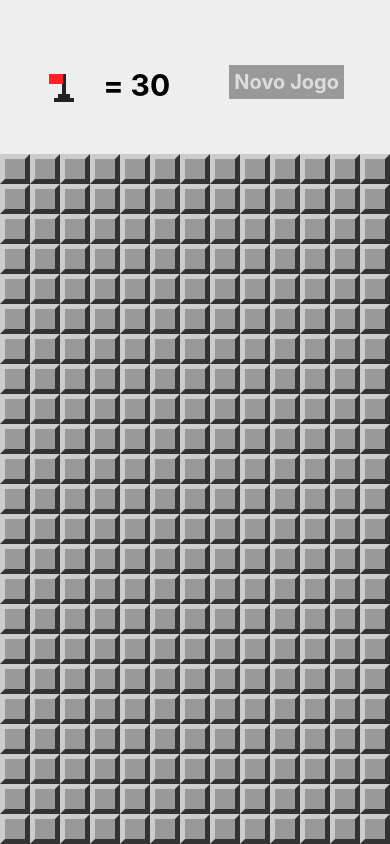
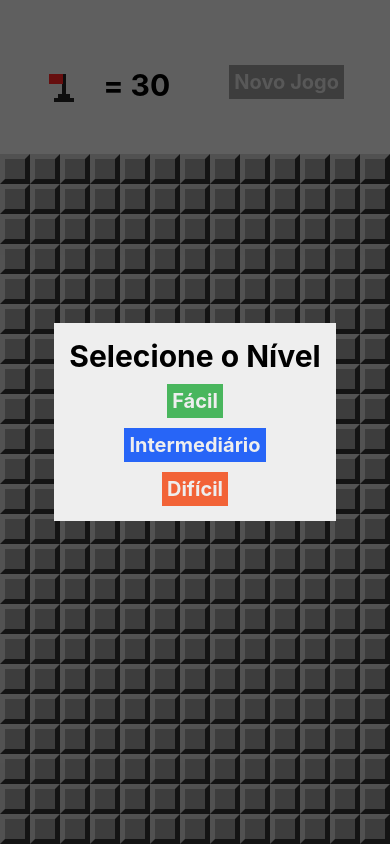
Before and after one commit to ThiagoPereiraSje/campo-minado-react-native, a React Native app in the folder mines/: screen / in a window 390 px wide. Both pictures are taken after a click on the element 61 px from the left and 87 px from the top of the page. Built offline with nearby package versions, Linux system fonts and the light colour scheme.

Commit message:
Criando o componente para selecionar os níveis de deficuldade e finalizando.

```diff
--- a/mines/App.js
+++ b/mines/App.js
@@ -4,6 +4,8 @@
 
 import MineField from './src/components/MineField';
 import Header from './src/components/Header';
+import LevelSelection from './src/screens/LevelSelecion';
+
 import { createMinedBoard, cloneBoard, openField, hadExplosion,
   wonGame, showMines, invertFlag, flagsUsed } from './src/functions';
 
@@ -29,6 +31,7 @@
       board: createMinedBoard(rows, cols, this.minesAmount()),
       won: false,
       lost: false,
+      showLevelSelection: false,
     };
   }
 
@@ -66,18 +69,28 @@
     this.setState(this.createState());
   }
 
+  onLevelSelected = (level) => {
+    params.difficultLevel = level;
+    this.setState(this.createState());
+  }
+
+  onCancel = () => {
+    this.setState({ showLevelSelection: false});
+  }
+
+  onFlagPress = () => {
+    this.setState({ showLevelSelection: true});
+  }
+
   render() {
     return (
       <View style={styles.container}>
-        {/* <Text style={styles.welcome}>
-          Iniciando o Mines!
-        </Text>
-        <Text style={styles.instructions}>
-          Tamanho da grade: {params.getRowsAmount()} x {params.getColumnsAmount()}
-        </Text> */}
+        <LevelSelection isVisible={this.state.showLevelSelection}
+          onLevelSelected={this.onLevelSelected}
+          onCancel={this.onCancel} />
 
         <Header flagsLeft={this.minesAmount() - flagsUsed(this.state.board)}
-          onNewGame={this.onNewGame} />
+          onNewGame={this.onNewGame} onFlagPress={this.onFlagPress} />
 
         <View style={styles.board}>
           <MineField board={this.state.board}
--- /dev/null
+++ b/mines/src/screens/LevelSelecion.js
@@ -0,0 +1,66 @@
+import React from 'react';
+import { View, StyleSheet, Text, TouchableOpacity, Modal } from 'react-native';
+
+export default props => {
+    return (
+        <Modal onRequestClose={props.onCancel} visible={props.isVisible}
+            animationType="slide" transparent={true}>
+            <View style={styles.frame}>
+                <View style={styles.container}>
+                    <Text style={styles.title}>Selecione o Nível</Text>
+                    <TouchableOpacity style={[styles.button, styles.bgEasy]}
+                        onPress={() => props.onLevelSelected(0.1)}>
+                        <Text style={styles.buttonLabel}>Fácil</Text>
+                    </TouchableOpacity>
+
+                    <TouchableOpacity style={[styles.button, styles.bgNormal]}
+                        onPress={() => props.onLevelSelected(0.2)}>
+                        <Text style={styles.buttonLabel}>Intermediário</Text>
+                    </TouchableOpacity>
+
+                    <TouchableOpacity style={[styles.button, styles.bgHard]}
+                        onPress={() => props.onLevelSelected(0.3)}>
+                        <Text style={styles.buttonLabel}>Difícil</Text>
+                    </TouchableOpacity>
+                </View>
+            </View>
+        </Modal>
+    );
+}
+
+const styles = StyleSheet.create({
+    frame: {
+        flex: 1,
+        alignItems: 'center',
+        justifyContent: 'center',
+        backgroundColor: 'rgba(0,0,0,0.6)',
+    },
+    container: {
+        backgroundColor: '#EEE',
+        alignItems: 'center',
+        justifyContent: 'center',
+        padding: 15,
+    },
+    title: {
+        fontSize: 30,
+        fontWeight: 'bold',
+    },
+    button: {
+        marginTop: 10,
+        padding: 5,
+    },
+    buttonLabel: {
+        fontSize: 20,
+        color: '#EEE',
+        fontWeight: 'bold',
+    },
+    bgEasy: {
+        backgroundColor: '#49b65d',
+    },
+    bgNormal: {
+        backgroundColor: '#2765F7',
+    },
+    bgHard: {
+        backgroundColor: '#F26337',
+    },
+});
```
